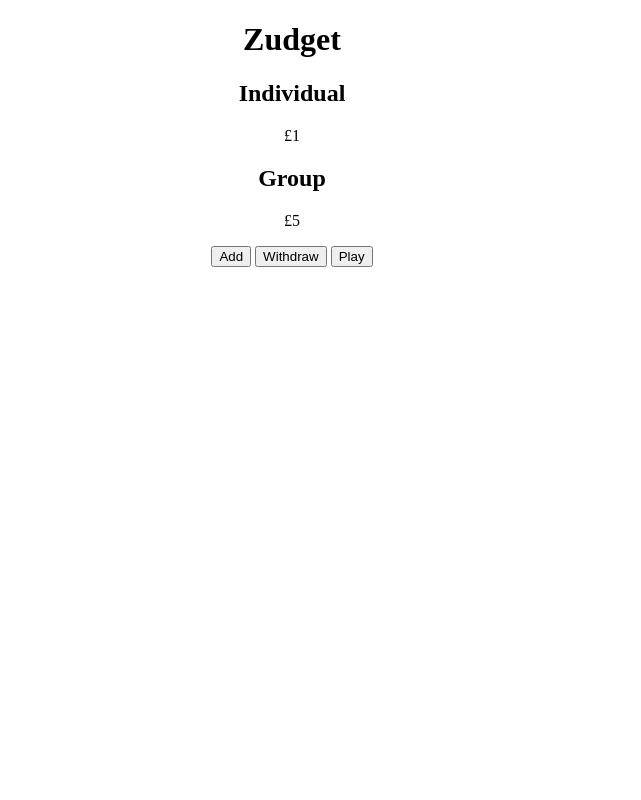
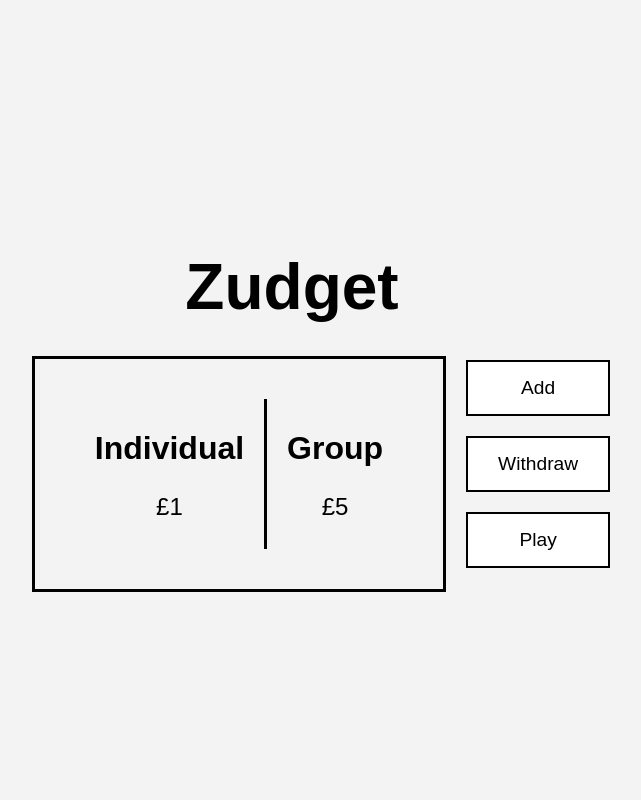
Before and after one commit to rlmsinclair/zudget, a Flask app: page / in a window 1280 px wide. Shown: the whole page, without its empty margins (348-989 px from the left). Run offline with Flask 3, Linux system fonts and the light colour scheme; the visitor is signed in with stand-in values (Sample User, id 1).

Commit message:
Add files via upload

```diff
--- a/static/css/index.css
+++ b/static/css/index.css
@@ -1,3 +1,70 @@
-body {
+body, html {
+    height: 100%;
+    margin: 0;
+    font-family: Arial, sans-serif;
+    display: flex;
+    justify-content: center;
+    align-items: center;
+    background: #f3f3f3;
+}
+
+.container {
     text-align: center;
+    width: 90%; /* Increase container width */
 }
+
+header h1 {
+    font-size: 4em; /* Increase heading size */
+    margin-bottom: 0.5em;
+}
+
+.content {
+    display: flex;
+    align-items: center;
+    justify-content: space-between;
+}
+
+.balances {
+    display: flex;
+    flex-grow: 1;
+    justify-content: space-around;
+    align-items: center;
+    padding: 40px; /* Increase padding */
+    border: 3px solid black; /* Thicker border */
+    margin-right: 20px;
+}
+
+.balance h2 {
+    font-size: 2em; /* Increase balance heading size */
+    text-align: center;
+    padding: 0 20px;
+}
+
+.balance p {
+    font-size: 1.5em; /* Increase balance amount size */
+}
+
+.vertical-line {
+    border-left: 3px solid black; /* Thicker line */
+    height: 150px; /* Taller line */
+}
+
+.buttons {
+    display: flex;
+    flex-direction: column;
+    justify-content: flex-start;
+}
+
+button {
+    padding: 15px 30px; /* Increase button padding */
+    margin-bottom: 20px; /* Increase space between buttons */
+    font-size: 1.2em; /* Increase button font size */
+    cursor: pointer;
+    border: 2px solid black; /* Add border to buttons */
+    background: #fff;
+    transition: background-color 0.3s ease; /* Add a transition effect */
+}
+
+button:hover {
+    background-color: #e6e6e6; /* Change background color on hover */
+}
```
